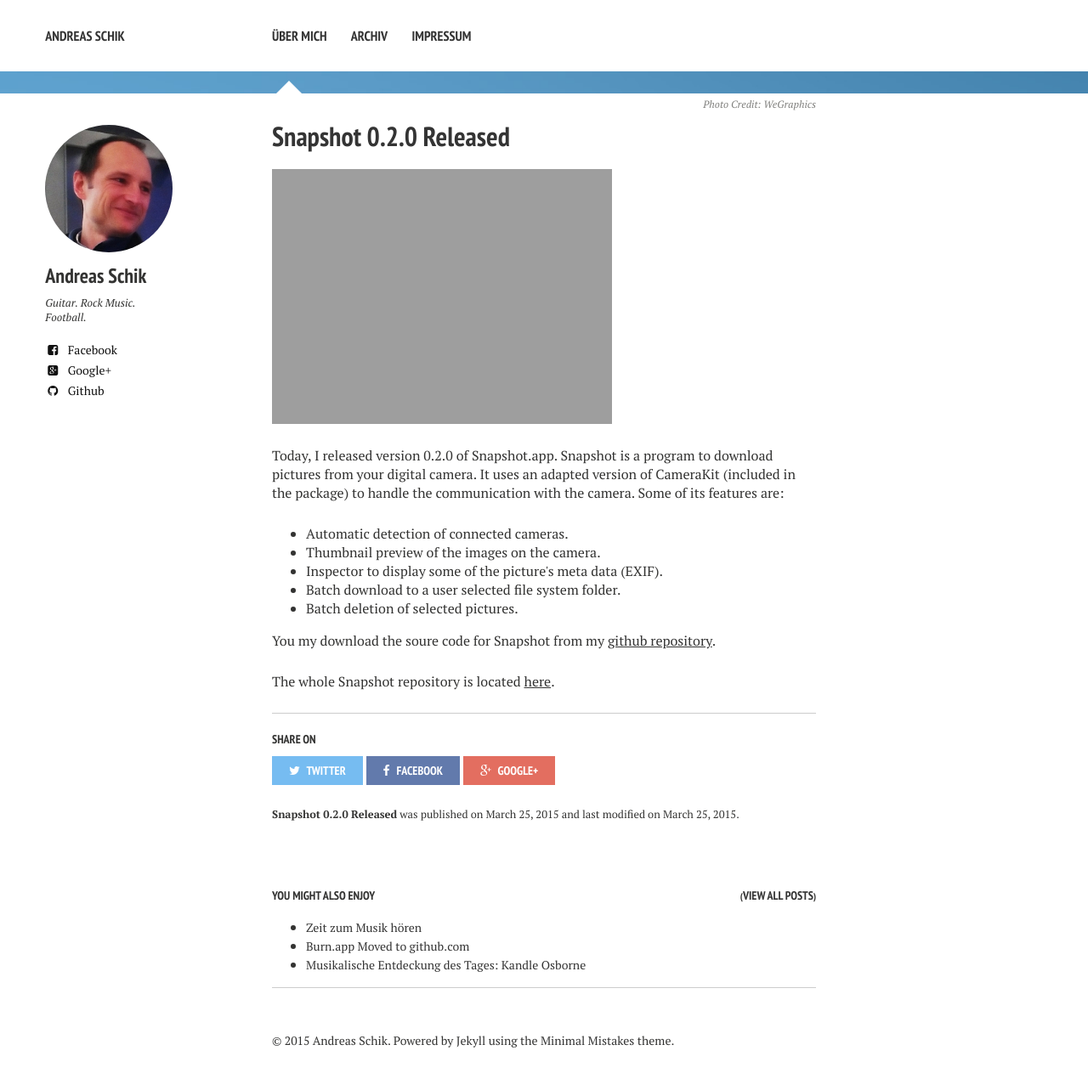
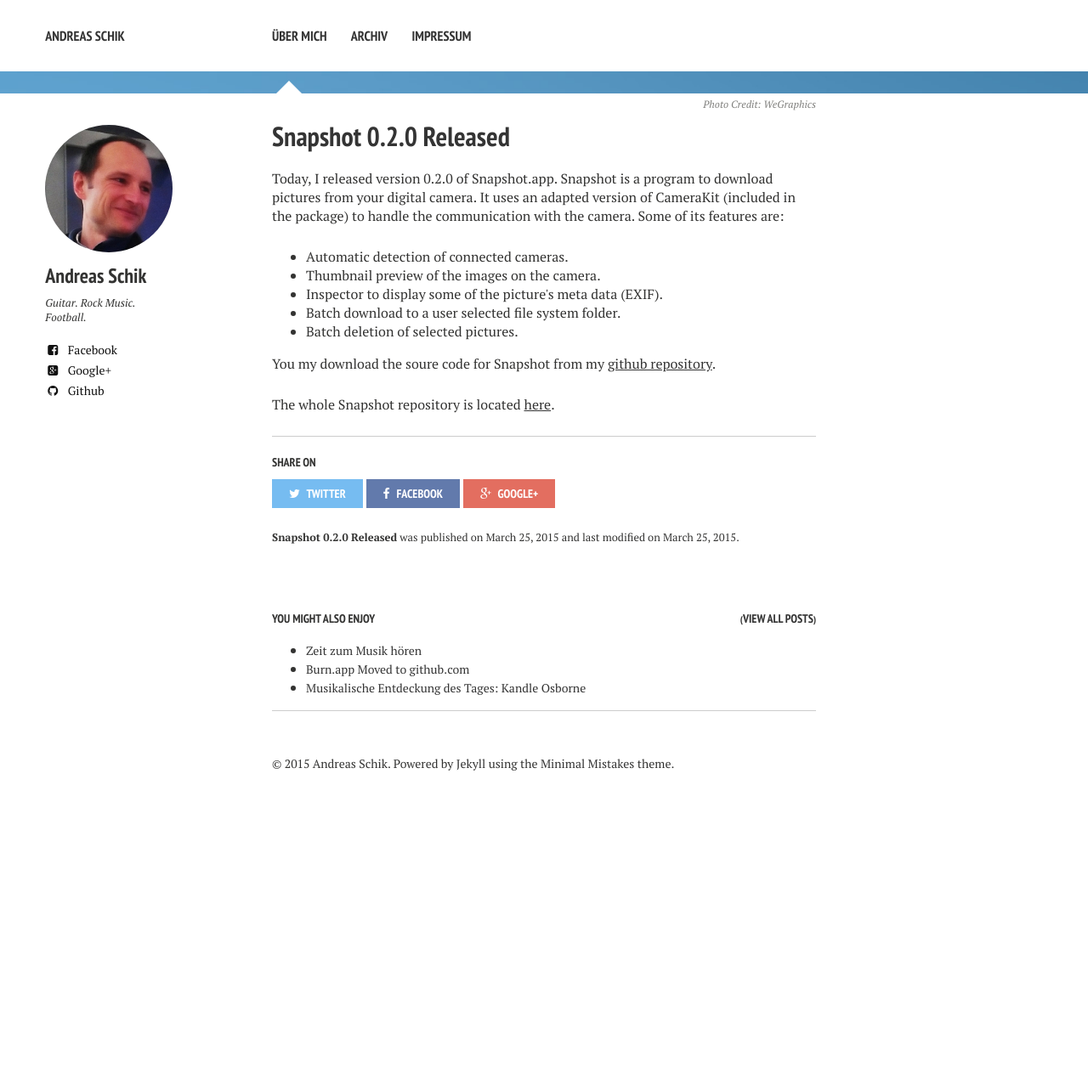
Before and after one commit to schik/schik.github.com, a Jekyll site: the page built from _posts/2015-03-25-snapshot_0_2_0-release.md, in a window 1280 px wide. Shown: the whole page at 85% size. Built offline with Jekyll 4.4.1, drawn with Linux system fonts in a browser that asks for light colours; nearby versions of some CDN libraries; after the commit the page ends 957 px from its top, so only the background shows below that.

Commit message:
Update 2015-03-25-snapshot_0_2_0-release.md
Revert last change

```diff
--- a/_posts/2015-03-25-snapshot_0_2_0-release.md
+++ b/_posts/2015-03-25-snapshot_0_2_0-release.md
@@ -9,11 +9,6 @@ image:
   credit: WeGraphics
   creditlink: http://wegraphics.net/downloads/free-ultimate-blurred-background-pack/
 ---
-
-<figure>
-  <img src="{{ site.url }}/images/Snapshot.png" alt="Snapshot app icon">
-</figure>
-
 
 Today, I released version 0.2.0 of Snapshot.app. Snapshot is a program to download pictures from your digital camera. It uses an adapted version of CameraKit (included in the package) to handle the communication with the camera. Some of its features are:
 
```
